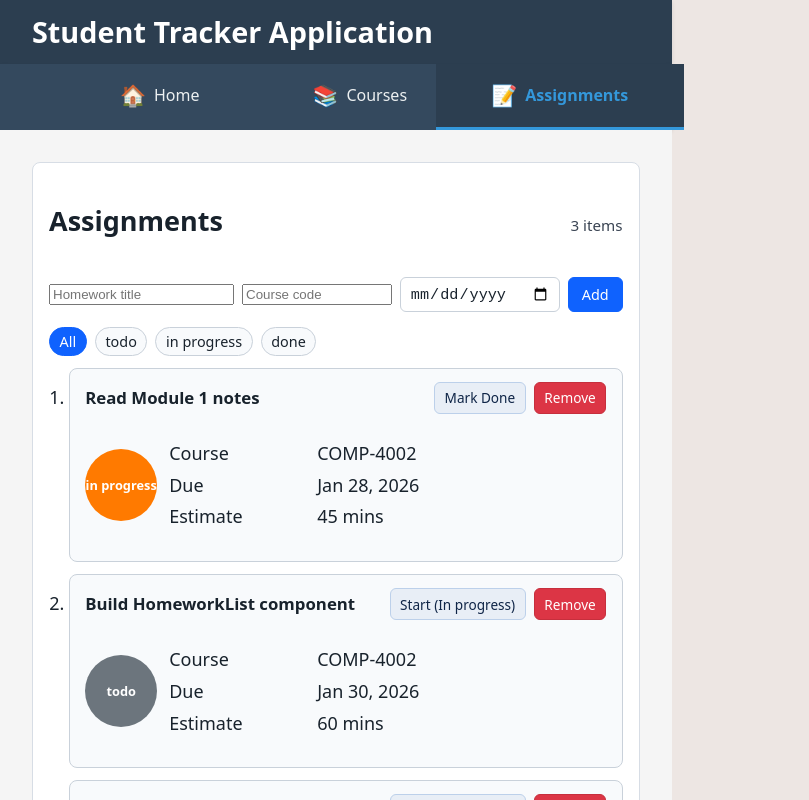
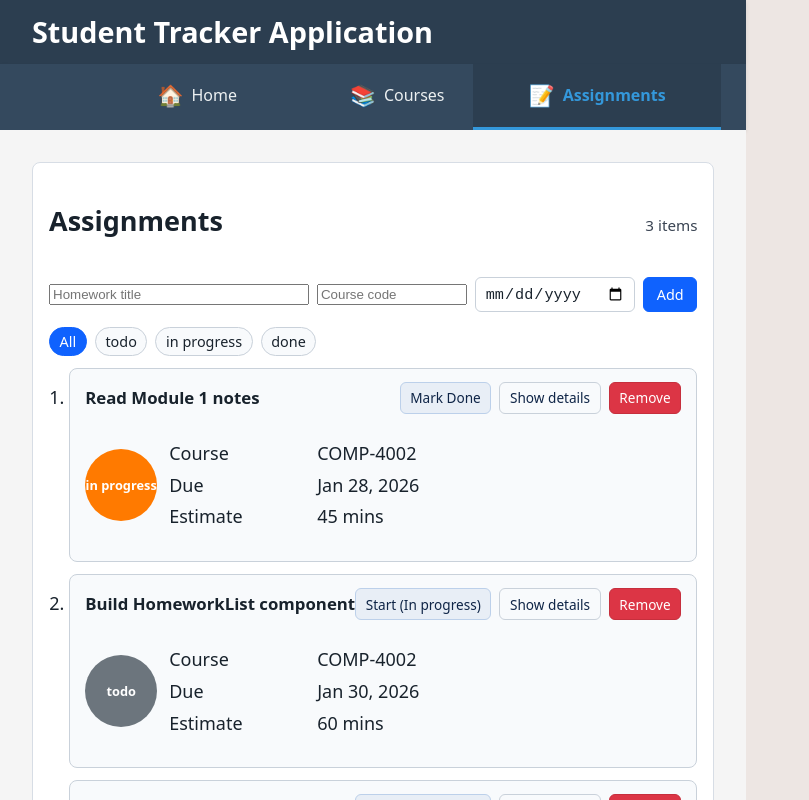
Before and after one commit to NoahPMan/full-stack-dev_student-tracker-api, a React app in the folder frontend/: page /assignments in a window 1280 px wide. Shown: the top 800 px of the page, without its empty margins (0-809 px from the left). Built offline with nearby package versions, Linux system fonts and the light colour scheme; the HTML template or start-up script is replaced by a standard one.

Commit message:
Fixed Vercel not running by removing unused code

```diff
--- a/frontend/src/components/homework/HomeworkList.tsx
+++ b/frontend/src/components/homework/HomeworkList.tsx
@@ -38,7 +38,7 @@ function HomeworkForm({ onAdd }: { onAdd: (item: HomeworkItem) => void }) {
       title,
       course,
       due,
-      status: "todo"
+      status: "todo",
     });
 
     setTitle("");
@@ -80,7 +80,7 @@ function HomeworkCard({
   isExpanded,
   onToggleExpand,
   onCycleStatus,
-  onRemove
+  onRemove,
 }: {
   item: HomeworkItem;
   isExpanded: boolean;
@@ -94,7 +94,7 @@ function HomeworkCard({
     return local.toLocaleDateString(undefined, {
       year: "numeric",
       month: "short",
-      day: "numeric"
+      day: "numeric",
     });
   };
 
@@ -125,6 +125,14 @@ function HomeworkCard({
             onClick={() => onCycleStatus(item.id)}
           >
             {statusActionLabel}
+          </button>
+
+          <button
+            type="button"
+            className="btn btn--ghost"
+            onClick={() => onToggleExpand(item.id)}
+          >
+            {isExpanded ? "Hide details" : "Show details"}
           </button>
 
           <button
@@ -170,7 +178,7 @@ function HomeworkCard({
 
 export default function HomeworkList({
   heading = "Assignments",
-  items
+  items,
 }: {
   heading?: string;
   items?: HomeworkItem[];
@@ -182,7 +190,7 @@ export default function HomeworkList({
       course: "COMP-4002",
       due: "2026-01-28",
       status: "in-progress",
-      estMins: 45
+      estMins: 45,
     },
     {
       id: "a2",
@@ -190,7 +198,7 @@ export default function HomeworkList({
       course: "COMP-4002",
       due: "2026-01-30",
       status: "todo",
-      estMins: 60
+      estMins: 60,
     },
     {
       id: "a3",
@@ -198,21 +206,20 @@ export default function HomeworkList({
       course: "COMP-4002",
       due: "2026-02-01",
       status: "todo",
-      estMins: 20
-    }
+      estMins: 20,
+    },
   ];
 
-  // 1) Initialize from localStorage on first render (preferred), then fall back.
   const [data, setData] = useState<HomeworkItem[]>(
-    () => safeParse<HomeworkItem[]>(typeof window !== "undefined" ? localStorage.getItem(STORAGE_KEY) : null)
-      ?? items
-      ?? demoItems
+    () =>
+      safeParse<HomeworkItem[]>(
+        typeof window !== "undefined" ? localStorage.getItem(STORAGE_KEY) : null
+      ) ?? items ?? demoItems
   );
 
   const [expandedId, setExpandedId] = useState<string | null>(null);
   const [statusFilter, setStatusFilter] = useState<"all" | HomeworkStatus>("all");
 
-  // 2) Persist after every change
   useEffect(() => {
     try {
       localStorage.setItem(STORAGE_KEY, JSON.stringify(data));
```
